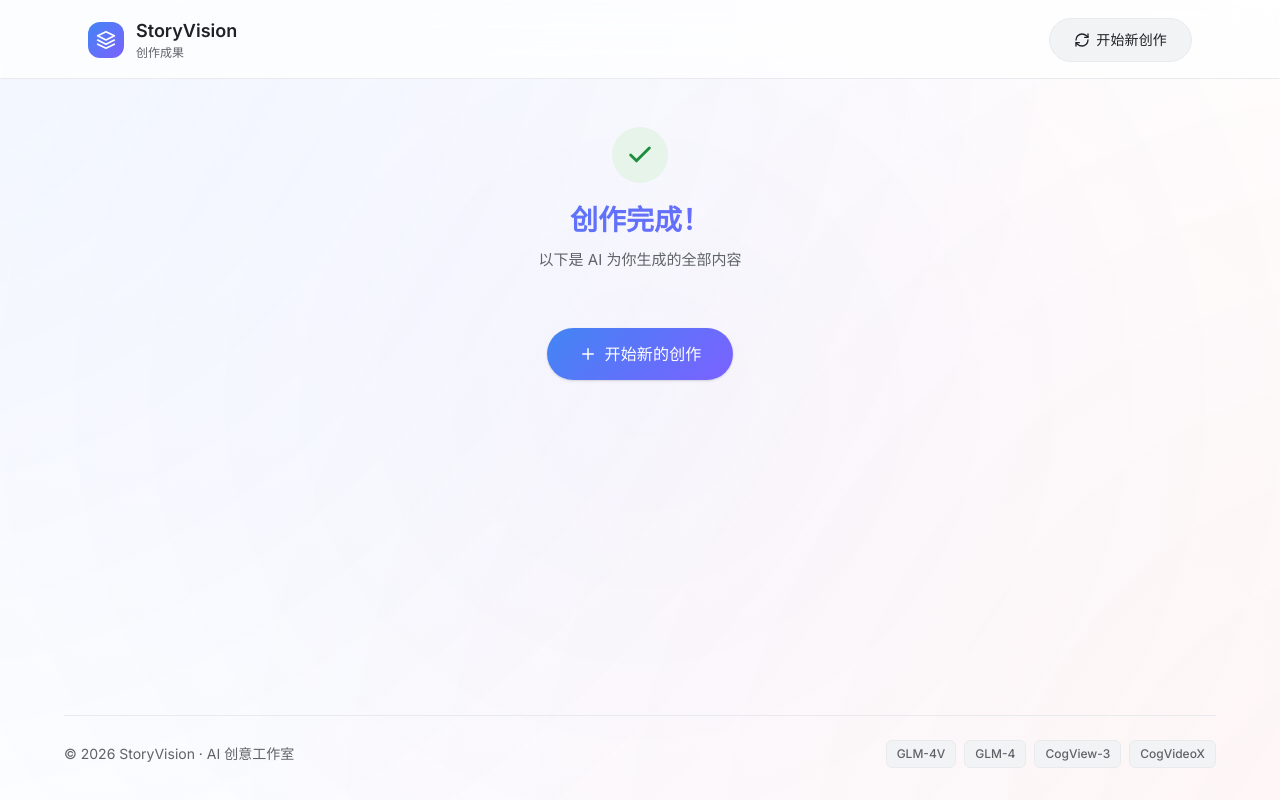
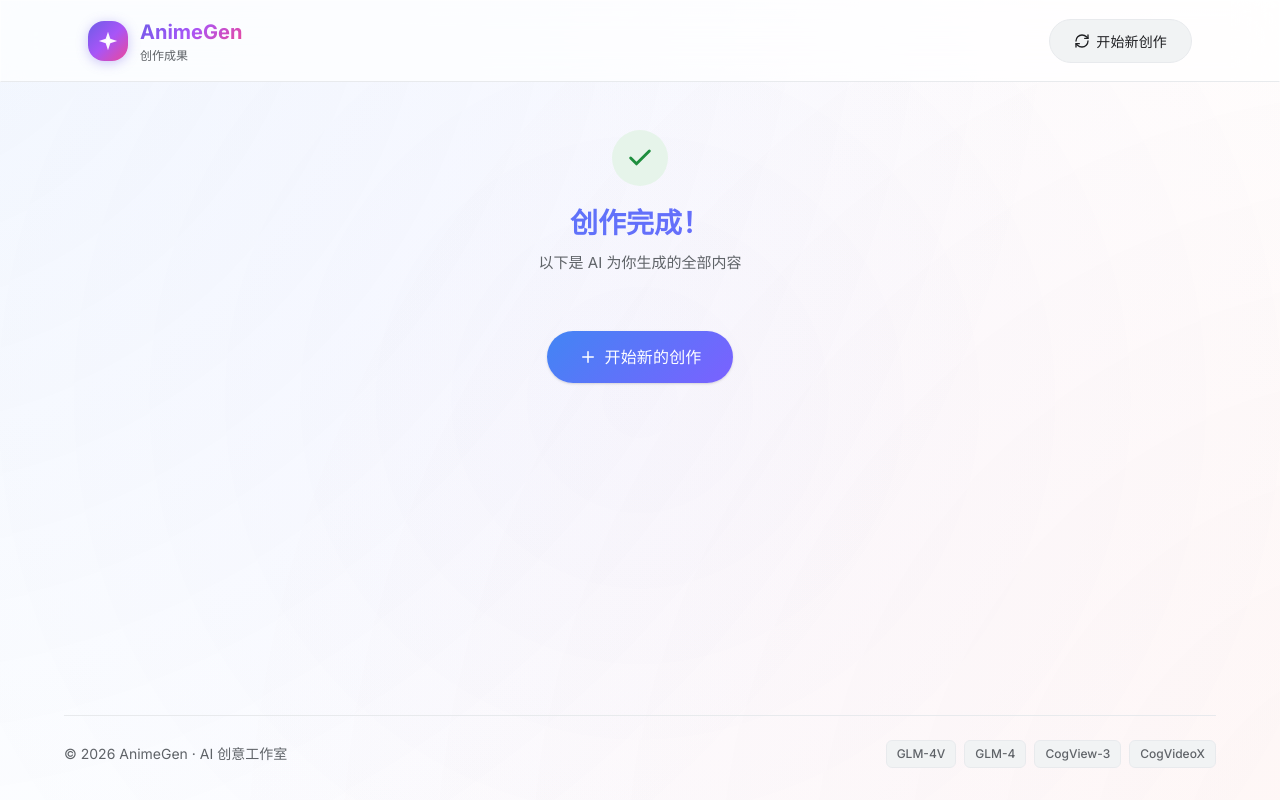
Before and after one commit to zxuuuustupid/AnimeGen, a Next.js app: page /results/1 in a window 1280 px wide. Built offline with nearby package versions, Linux system fonts and the light colour scheme.

Commit message:
feat: rebrand application to AnimeGen with updated logo, typography, and gradient styling

```diff
--- a/app/globals.css
+++ b/app/globals.css
@@ -1,7 +1,7 @@
 @import "tailwindcss";
 
 /* ============================================
-   StoryVision — Google Material 3 Design System
+   AnimeGen — Google Material 3 Design System
    ============================================ */
 
 /* --- Color Tokens (Light Mode) --- */
--- a/app/layout.tsx
+++ b/app/layout.tsx
@@ -10,7 +10,7 @@ const inter = Inter({
 });
 
 export const metadata: Metadata = {
-  title: 'StoryVision — AI 创意故事生成器',
+  title: 'AnimeGen — AI 动漫创意生成器',
   description: '上传一张图片，描述你的想法，AI 为你创作故事、生成漫画、制作短视频。由智谱 AI 驱动。',
 };
 
--- a/app/page.tsx
+++ b/app/page.tsx
@@ -16,23 +16,29 @@ export default function Home() {
           <div className="flex items-center gap-3">
             {/* Logo Icon */}
             <div
-              className="flex items-center justify-center w-9 h-9 rounded-xl"
+              className="flex items-center justify-center w-10 h-10 rounded-2xl"
               style={{
-                background: 'linear-gradient(135deg, var(--sv-gradient-start), var(--sv-gradient-mid))',
+                background: 'linear-gradient(135deg, #6C5CE7, #a855f7, #ec4899)',
+                boxShadow: '0 2px 12px rgba(108, 92, 231, 0.35)',
               }}
             >
-              <svg width="20" height="20" viewBox="0 0 24 24" fill="none" stroke="white" strokeWidth="2" strokeLinecap="round" strokeLinejoin="round">
-                <path d="M12 2L2 7l10 5 10-5-10-5z" />
-                <path d="M2 17l10 5 10-5" />
-                <path d="M2 12l10 5 10-5" />
+              <svg width="22" height="22" viewBox="0 0 24 24" fill="none">
+                {/* Anime sparkle mark */}
+                <path d="M12 2L14.5 9.5L22 12L14.5 14.5L12 22L9.5 14.5L2 12L9.5 9.5L12 2Z" fill="white" opacity="0.95"/>
+                <path d="M12 6L13.2 10.8L18 12L13.2 13.2L12 18L10.8 13.2L6 12L10.8 10.8L12 6Z" fill="white"/>
               </svg>
             </div>
             <div>
               <h1
-                className="text-lg font-semibold tracking-tight"
-                style={{ color: 'var(--sv-on-surface)' }}
+                className="text-xl font-bold tracking-tight"
+                style={{
+                  background: 'linear-gradient(135deg, #6C5CE7, #a855f7, #ec4899)',
+                  WebkitBackgroundClip: 'text',
+                  WebkitTextFillColor: 'transparent',
+                  backgroundClip: 'text',
+                }}
               >
-                StoryVision
+                AnimeGen
               </h1>
             </div>
           </div>
@@ -97,7 +103,7 @@ export default function Home() {
         >
           <div className="flex flex-col sm:flex-row items-center justify-between gap-4">
             <p className="text-sm" style={{ color: 'var(--sv-on-surface-variant)' }}>
-              © 2026 StoryVision · AI 创意工作室
+              © 2026 AnimeGen · AI 创意工作室
             </p>
             <div className="flex items-center gap-2 flex-wrap justify-center">
               {['GLM-4V', 'GLM-4', 'CogView-3', 'CogVideoX'].map((model) => (
--- a/app/results/[sessionId]/page.tsx
+++ b/app/results/[sessionId]/page.tsx
@@ -30,20 +30,29 @@ export default function ResultsPage() {
         <div className="max-w-6xl mx-auto px-6 py-4 flex items-center justify-between">
           <div className="flex items-center gap-3">
             <div
-              className="flex items-center justify-center w-9 h-9 rounded-xl"
+              className="flex items-center justify-center w-10 h-10 rounded-2xl"
               style={{
-                background: 'linear-gradient(135deg, var(--sv-gradient-start), var(--sv-gradient-mid))',
+                background: 'linear-gradient(135deg, #6C5CE7, #a855f7, #ec4899)',
+                boxShadow: '0 2px 12px rgba(108, 92, 231, 0.35)',
               }}
             >
-              <svg width="20" height="20" viewBox="0 0 24 24" fill="none" stroke="white" strokeWidth="2" strokeLinecap="round" strokeLinejoin="round">
-                <path d="M12 2L2 7l10 5 10-5-10-5z" />
-                <path d="M2 17l10 5 10-5" />
-                <path d="M2 12l10 5 10-5" />
+              <svg width="22" height="22" viewBox="0 0 24 24" fill="none">
+                <path d="M12 2L14.5 9.5L22 12L14.5 14.5L12 22L9.5 14.5L2 12L9.5 9.5L12 2Z" fill="white" opacity="0.95"/>
+                <path d="M12 6L13.2 10.8L18 12L13.2 13.2L12 18L10.8 13.2L6 12L10.8 10.8L12 6Z" fill="white"/>
               </svg>
             </div>
             <div>
-              <h1 style={{ fontSize: '18px', fontWeight: 600, color: 'var(--sv-on-surface)' }}>
-                StoryVision
+              <h1
+                style={{
+                  fontSize: '20px',
+                  fontWeight: 700,
+                  background: 'linear-gradient(135deg, #6C5CE7, #a855f7, #ec4899)',
+                  WebkitBackgroundClip: 'text',
+                  WebkitTextFillColor: 'transparent',
+                  backgroundClip: 'text',
+                }}
+              >
+                AnimeGen
               </h1>
               <p style={{ fontSize: '12px', color: 'var(--sv-on-surface-variant)' }}>创作成果</p>
             </div>
@@ -186,7 +195,7 @@ export default function ResultsPage() {
         >
           <div className="flex flex-col sm:flex-row items-center justify-between gap-4">
             <p className="text-sm" style={{ color: 'var(--sv-on-surface-variant)' }}>
-              © 2026 StoryVision · AI 创意工作室
+              © 2026 AnimeGen · AI 创意工作室
             </p>
             <div className="flex items-center gap-2 flex-wrap justify-center">
               {['GLM-4V', 'GLM-4', 'CogView-3', 'CogVideoX'].map((model) => (
```
